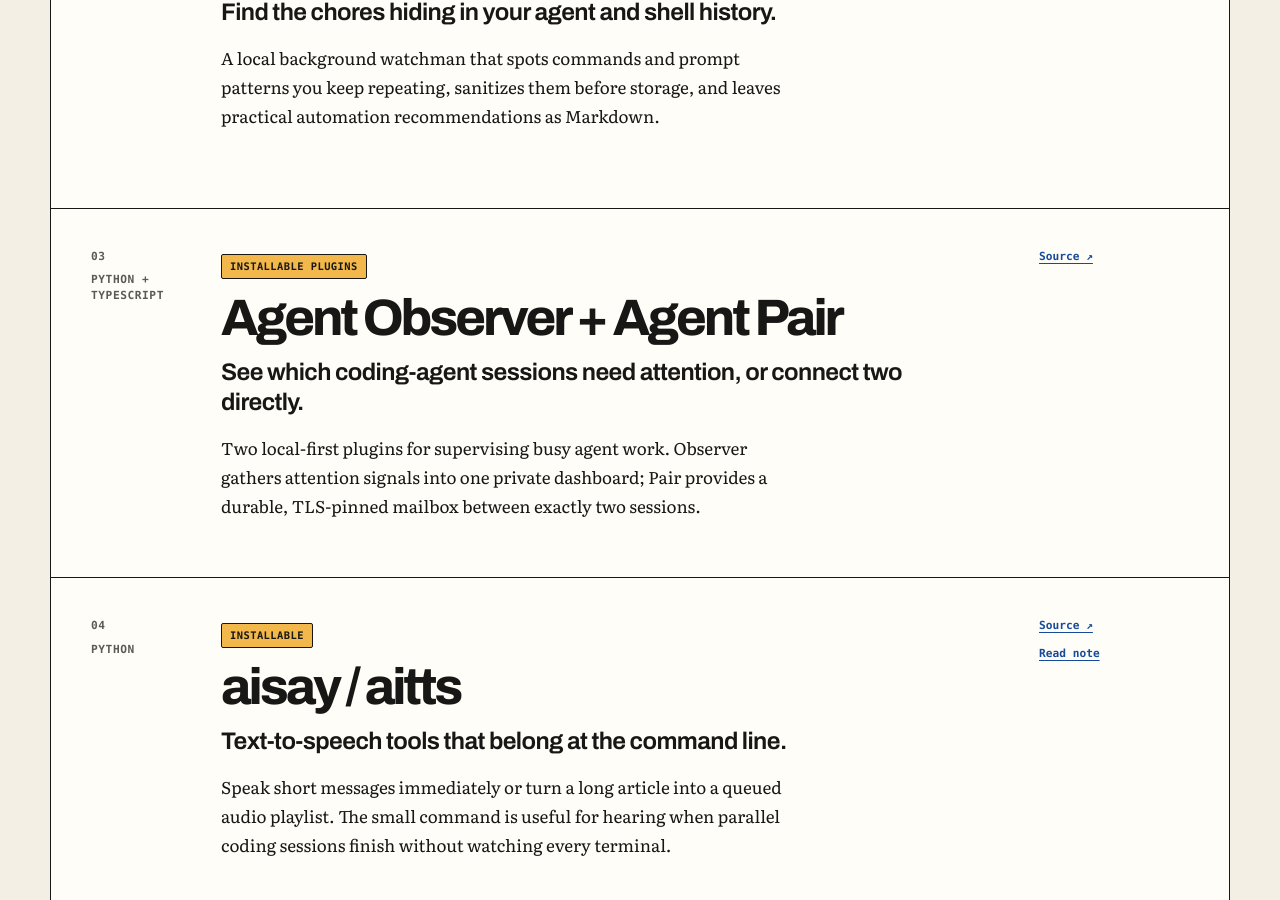
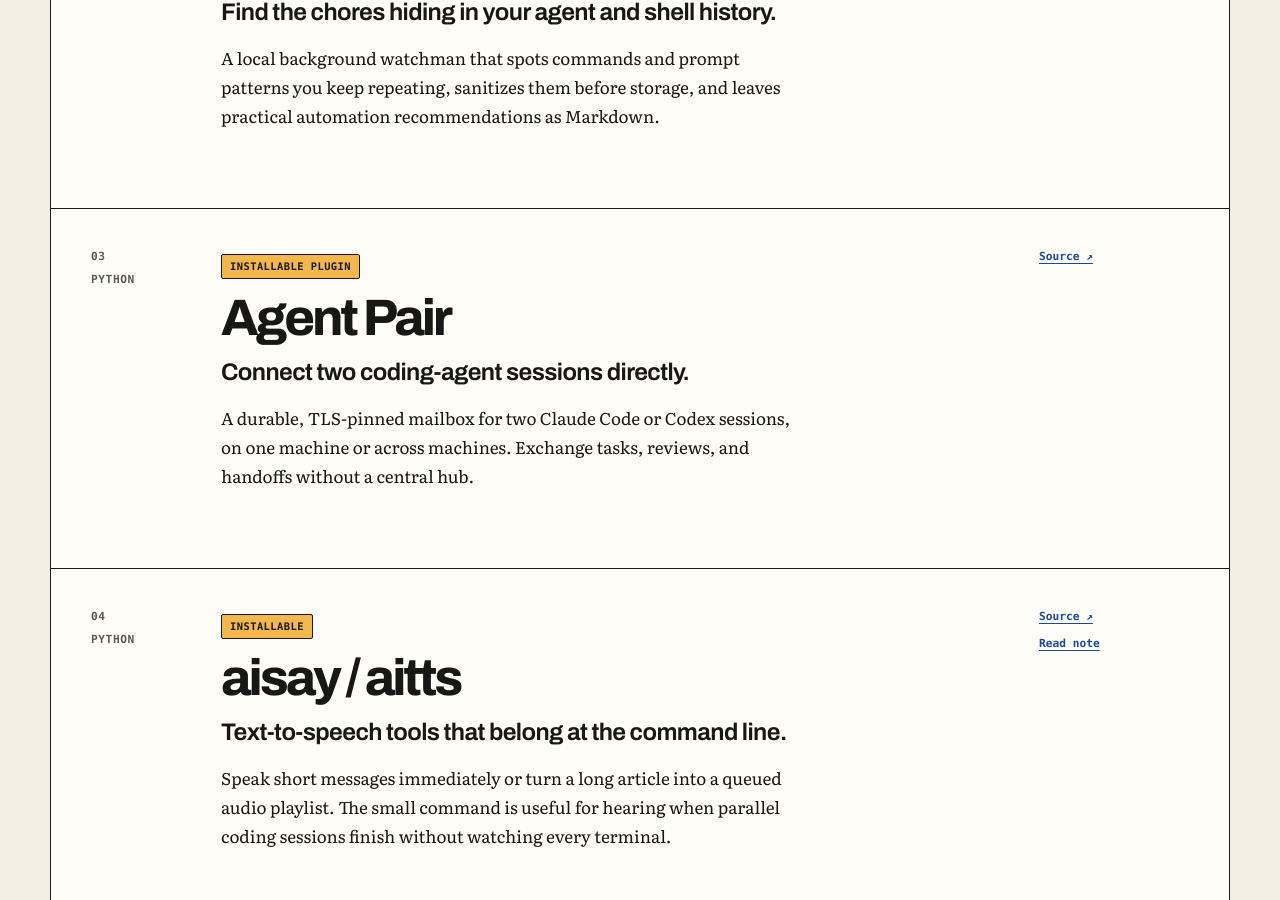
Before and after one commit to orlenko/blog, a Jekyll site: the page built from index.html, in a window 1280 px wide and 900 px high, scrolled down 1892 px. Built offline with Jekyll 4.4.1, drawn with Linux system fonts in a browser that asks for light colours; some web fonts are replaced.

Commit message:
Focus the agent tools entry on Agent Pair

```diff
--- a/_data/projects.yml
+++ b/_data/projects.yml
@@ -28,17 +28,17 @@ featured:
         - "Analyze repeated work"
         - "Write Markdown recommendations"
 
-  - id: agents
-    name: Agent Observer + Agent Pair
+  - id: agent-pair
+    name: Agent Pair
     status: installable
-    status_label: Installable plugins
-    language: Python + TypeScript
-    short: "See which coding-agent sessions need attention, or connect two directly."
+    status_label: Installable plugin
+    language: Python
+    short: "Connect two coding-agent sessions directly."
     description: >-
-      Two local-first plugins for supervising busy agent work. Observer gathers
-      attention signals into one private dashboard; Pair provides a durable,
-      TLS-pinned mailbox between exactly two sessions.
-    repository: "https://github.com/orlenko/skills"
+      A durable, TLS-pinned mailbox for two Claude Code or Codex sessions, on
+      one machine or across machines. Exchange tasks, reviews, and handoffs
+      without a central hub.
+    repository: "https://github.com/orlenko/skills#agent-pair"
 
   - id: aitts
     name: aisay / aitts
```
